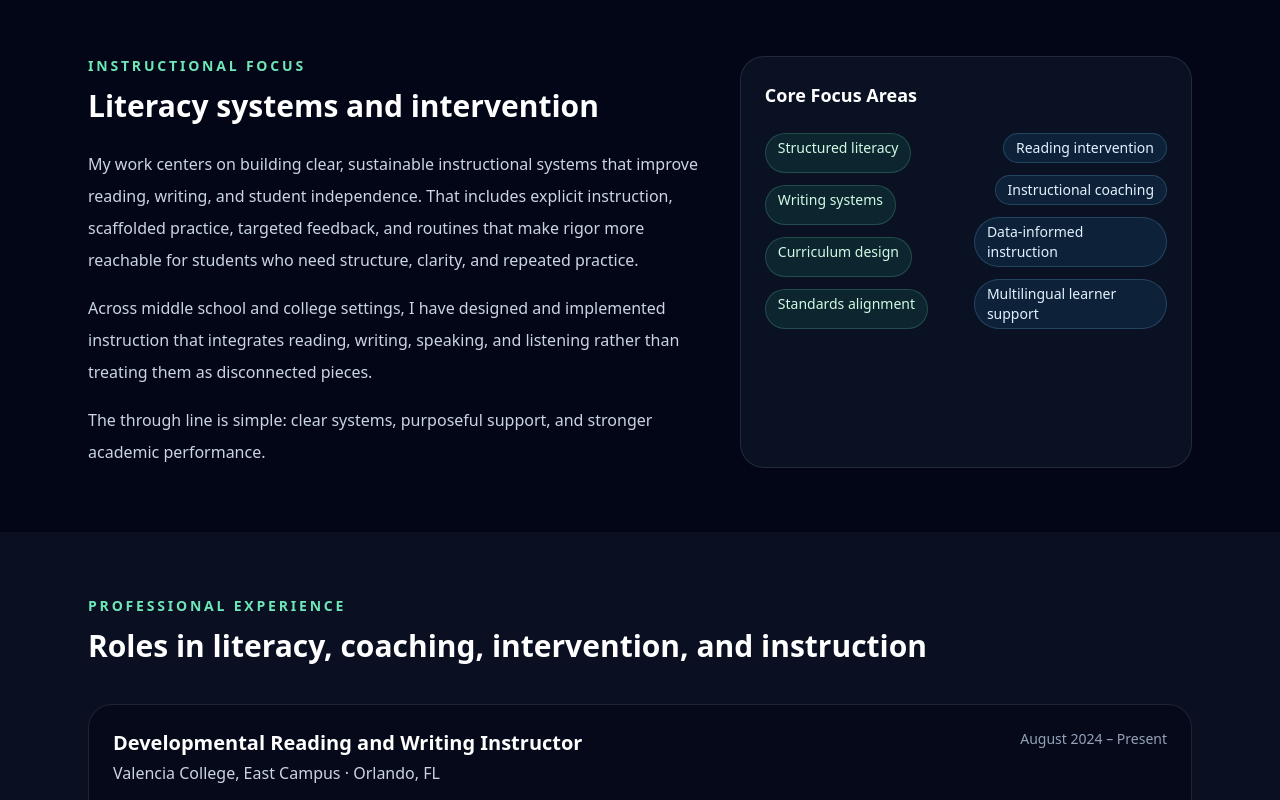
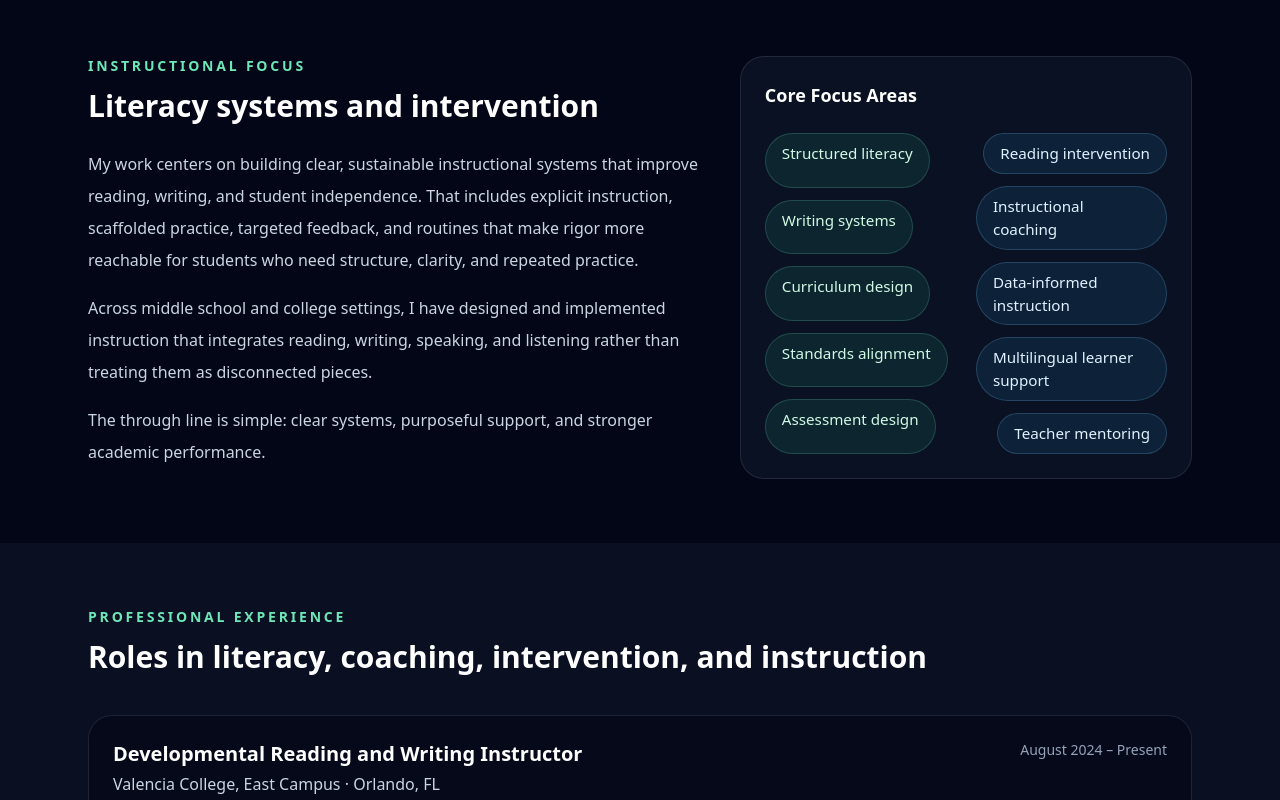
Before and after one commit to profscott311/mrscott-vitae, a Next.js app: page / in a window 1280 px wide. Shown: the part 920-1720 px from the top of the page. Built offline with nearby package versions, Linux system fonts and the light colour scheme.

Commit message:
Update focus areas and improve styling in page.jsx

```diff
--- a/app/page.jsx
+++ b/app/page.jsx
@@ -11,6 +11,7 @@ export default function HomePage() {
     "Writing systems",
     "Curriculum design",
     "Standards alignment",
+    "Assessment design",
   ];
 
   const focusRight = [
@@ -18,6 +19,7 @@ export default function HomePage() {
     "Instructional coaching",
     "Data-informed instruction",
     "Multilingual learner support",
+    "Teacher mentoring",
   ];
 
   const strengths = [
@@ -113,8 +115,8 @@ export default function HomePage() {
       label: "FAST PM1 to PM2 average scale score growth in grades 6, 7, and 8",
     },
     {
-      value: "30 / 47",
-      label: "Students in current intensive reading groups already at or above annual typical growth",
+      value: "17% → 28%",
+      label: "Proficiency increase across current grade 6–8 FAST reading groups",
     },
   ];
 
@@ -295,12 +297,12 @@ export default function HomePage() {
           <div className="rounded-3xl border border-white/10 bg-slate-900/70 p-6">
             <h3 className="text-lg font-semibold text-white">Core Focus Areas</h3>
 
-            <div className="mt-6 grid grid-cols-1 gap-4 md:grid-cols-2">
+            <div className="mt-6 grid grid-cols-1 gap-5 md:grid-cols-2">
               <div className="flex flex-wrap gap-3">
                 {focusLeft.map((item) => (
                   <span
                     key={item}
-                    className="rounded-full border border-emerald-300/20 bg-emerald-400/10 px-3 py-1 text-sm text-emerald-100"
+                    className="rounded-full border border-emerald-300/20 bg-emerald-400/10 px-4 py-2 text-[0.95rem] text-emerald-100"
                   >
                     {item}
                   </span>
@@ -311,7 +313,7 @@ export default function HomePage() {
                 {focusRight.map((item) => (
                   <span
                     key={item}
-                    className="rounded-full border border-sky-300/20 bg-sky-400/10 px-3 py-1 text-sm text-sky-100"
+                    className="rounded-full border border-sky-300/20 bg-sky-400/10 px-4 py-2 text-[0.95rem] text-sky-100"
                   >
                     {item}
                   </span>
@@ -412,8 +414,8 @@ export default function HomePage() {
 
           <p className="mt-6 text-sm leading-7 text-slate-300">
             These examples reflect impact across different roles and contexts,
-            including school improvement, graduation support, and current intensive
-            reading growth.
+            including school improvement, graduation support, and current reading
+            growth data.
           </p>
         </div>
       </section>
```
